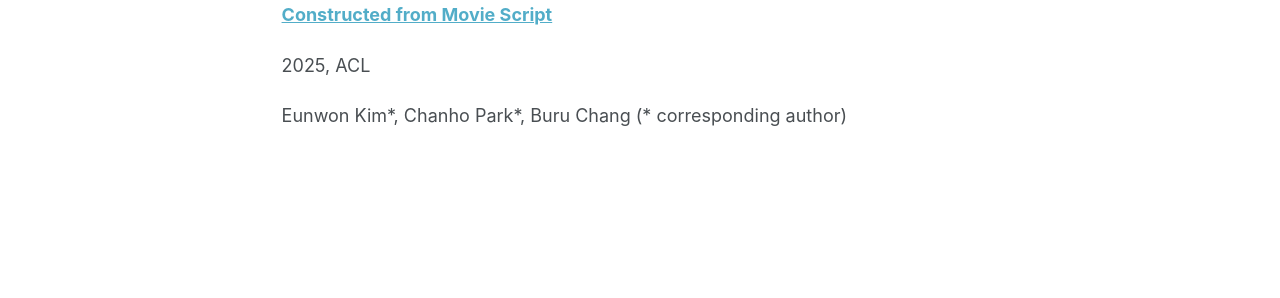
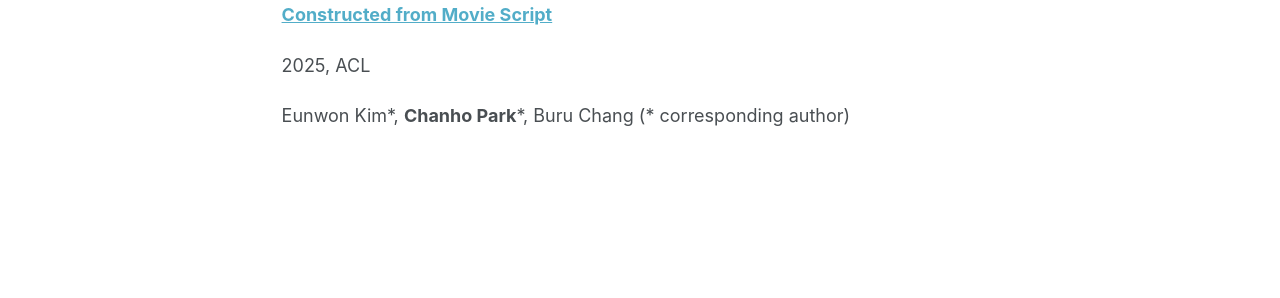
Before and after one commit to chanho12/chanho12.github.io, a Jekyll site: the page built from _pages/about.md, in a window 1280 px wide and 1089 px high. Shown: the part 555-853 px from the top of the window. Built offline with Jekyll 4.4.1, drawn with Linux system fonts in a browser that asks for light colours; some web fonts are replaced.

```diff
--- a/_pages/about.md
+++ b/_pages/about.md
@@ -22,4 +22,4 @@ Publications
 
 2025, ACL
 
-Eunwon Kim\*, Chanho Park\*, Buru Chang (* corresponding author)
+Eunwon Kim\*, **Chanho Park**\*, Buru Chang (* corresponding author)
```
